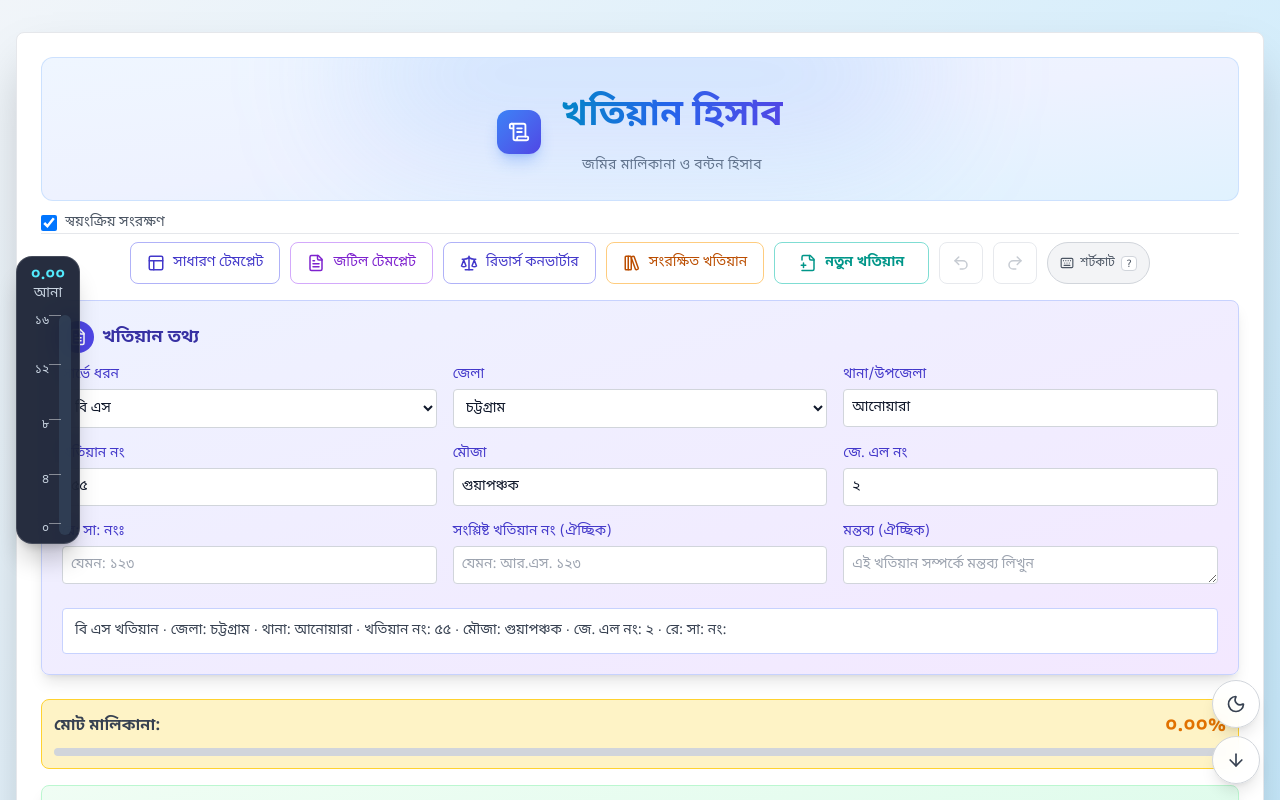
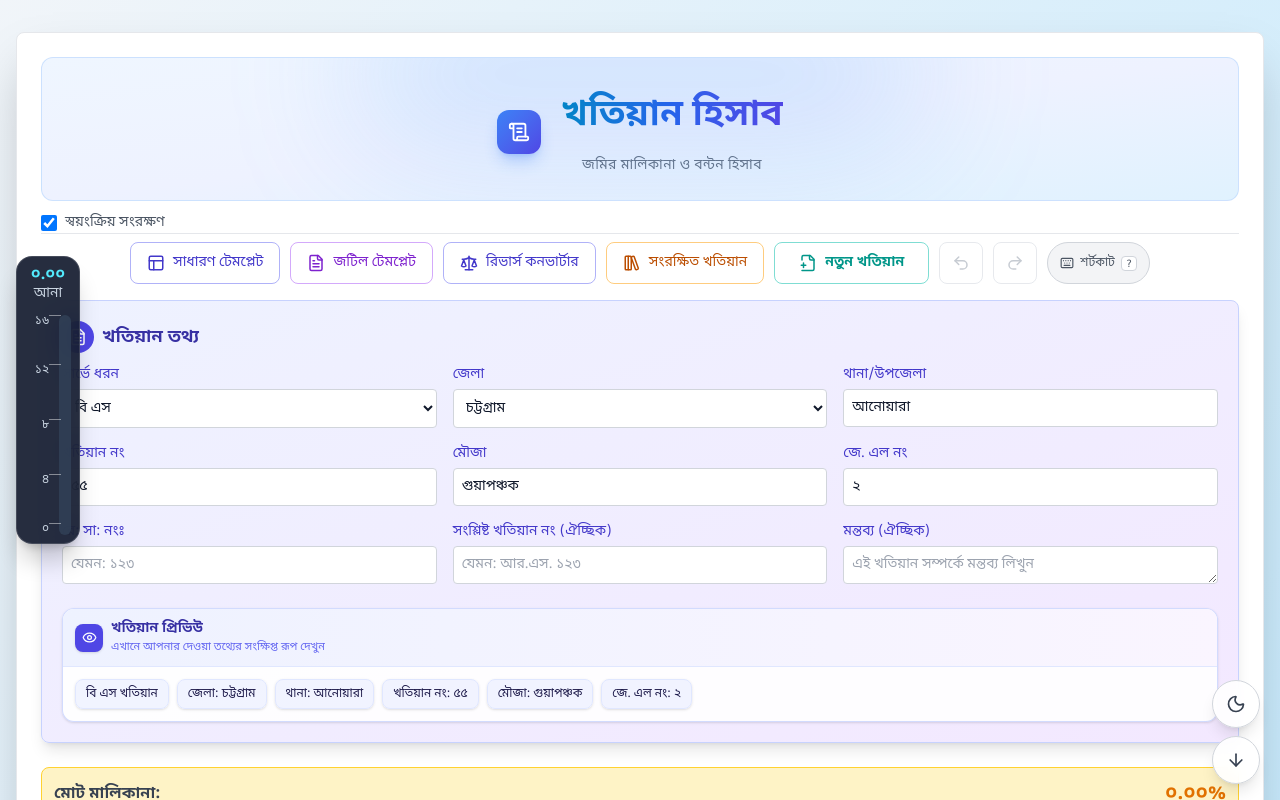
Before and after one commit to shoieb-dev/bengal-land-share-calculator, a Next.js app: page / in a window 1280 px wide. Shown: the top 800 px of the page. Built offline with nearby package versions, Linux system fonts and the light colour scheme.

Commit message:
feat: enhance KhatiyanHeaderForm with preview section and improved styling

```diff
--- a/src/components/khatian/forms/KhatiyanHeaderForm.tsx
+++ b/src/components/khatian/forms/KhatiyanHeaderForm.tsx
@@ -1,5 +1,5 @@
 import { KhatiyanHeader } from "@/lib/types";
-import { FileText } from "lucide-react";
+import { Eye, FileText } from "lucide-react";
 import { bangladeshDistricts, surveyTypes } from "@/lib/constants/options";
 import { toBengaliNumber } from "@/lib/conversions/numberConversion";
 import { INPUT_BASE, LABEL_BASE } from "./formStyles";
@@ -17,9 +17,9 @@ export default function KhatiyanHeaderForm({ header, onChange }: KhatiyanHeaderF
     header.khatiyanNo ? `খতিয়ান নং: ${toBengaliNumber(header.khatiyanNo)}` : undefined,
     header.mouja ? `মৌজা: ${header.mouja}` : undefined,
     header.jlNo ? `জে. এল নং: ${toBengaliNumber(header.jlNo)}` : undefined,
-    `রে: সা: নং: ${header.reSaNo?.trim() ? toBengaliNumber(header.reSaNo) : ""}`,
+    header.reSaNo?.trim() ? `রে: সা: নং: ${toBengaliNumber(header.reSaNo)}` : undefined,
     header.correspondingKhatiyanNo?.trim()
-      ? `সংশ্লিষ্ট খতিয়ান নং: ${header.correspondingKhatiyanNo.trim()}`
+      ? `সংশ্লিষ্ট খতিয়ান নং: ${toBengaliNumber(header.correspondingKhatiyanNo.trim())}`
       : undefined,
   ].filter((part): part is string => Boolean(part));
 
@@ -154,16 +154,39 @@ export default function KhatiyanHeaderForm({ header, onChange }: KhatiyanHeaderF
 
       {/* Summary Display */}
       {(summaryParts.length > 0 || header.remarks?.trim()) && (
-        <div className="mt-4 p-3 bg-white dark:bg-gray-800 rounded border border-indigo-200 dark:border-gray-200">
+        <div className="mt-4 overflow-hidden rounded-xl border border-indigo-200/80 bg-white/90 shadow-sm dark:border-indigo-700/70 dark:bg-gray-900/70">
+          <div className="flex items-center gap-2 border-b border-indigo-100 bg-linear-to-r from-indigo-50 to-purple-50 px-3 py-2.5 dark:border-indigo-800 dark:from-indigo-950/70 dark:to-purple-950/50">
+            <span className="flex h-7 w-7 items-center justify-center rounded-lg bg-indigo-600 text-white shadow-sm dark:bg-indigo-500">
+              <Eye size={15} />
+            </span>
+            <div>
+              <p className="text-sm font-bold text-indigo-800 dark:text-indigo-200">খতিয়ান প্রিভিউ</p>
+              <p className="text-[11px] text-indigo-500 dark:text-indigo-300">এখানে আপনার দেওয়া তথ্যের সংক্ষিপ্ত রূপ দেখুন</p>
+            </div>
+          </div>
+
+          <div className="p-3">
           {summaryParts.length > 0 && (
-            <p className="text-gray-700 dark:text-gray-300 text-sm">{summaryParts.join(" · ")}</p>
+            <div className="flex flex-wrap gap-2">
+              {summaryParts.map((part) => (
+                <span
+                  key={part}
+                  className="rounded-lg border border-indigo-100 bg-indigo-50/80 px-2.5 py-1 text-xs font-medium leading-5 text-indigo-950 shadow-sm dark:border-indigo-800 dark:bg-indigo-950/50 dark:text-indigo-100"
+                >
+                  {part}
+                </span>
+              ))}
+            </div>
           )}
           {header.remarks?.trim() && (
-            <p className="mt-1 whitespace-pre-wrap text-sm text-gray-700 dark:text-gray-300">
-              <span className="font-semibold">মন্তব্য: </span>
-              {header.remarks.trim()}
-            </p>
+            <div className="mt-3 rounded-lg border-l-4 border-purple-400 bg-purple-50/70 px-3 py-2.5 dark:border-purple-500 dark:bg-purple-950/30">
+              <p className="text-xs font-semibold text-purple-700 dark:text-purple-300">মন্তব্য</p>
+              <p className="mt-0.5 whitespace-pre-wrap text-sm leading-6 text-slate-700 dark:text-slate-200">
+                {header.remarks.trim()}
+              </p>
+            </div>
           )}
+          </div>
         </div>
       )}
     </div>
```
